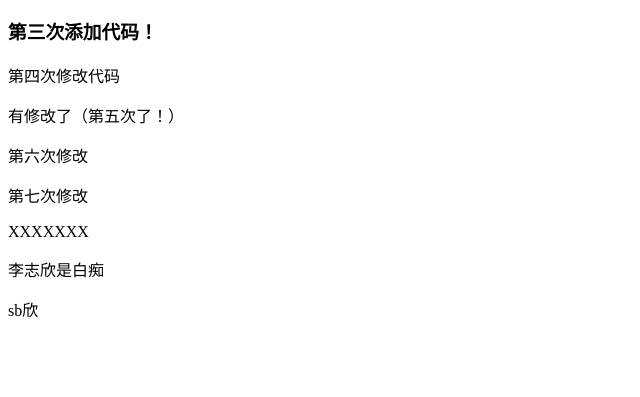
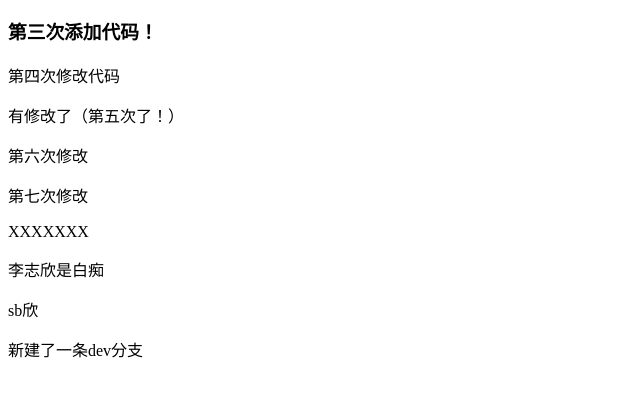
Before and after one commit to a664334350/firstTestRepository, a plain HTML site: page index.html in a window 1280 px wide. Shown: the part 127-524 px from the top of the page, without its empty margins (0-640 px from the left). Drawn offline with Linux system fonts and the light colour scheme.

Commit message:
dev分支上第一次提交代码

```diff
--- a/index.html
+++ b/index.html
@@ -15,5 +15,6 @@
 		<div>XXXXXXX</div>
 		<p>李志欣是白痴</p>
 		<p>sb欣</p>
+		<div>新建了一条dev分支</div>
 	</body>
 </html>
```
